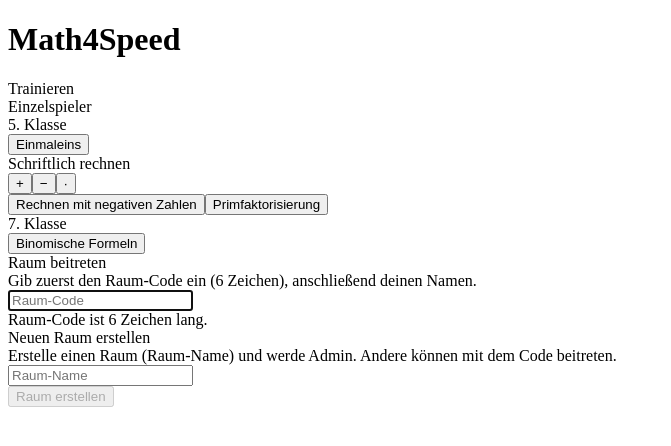
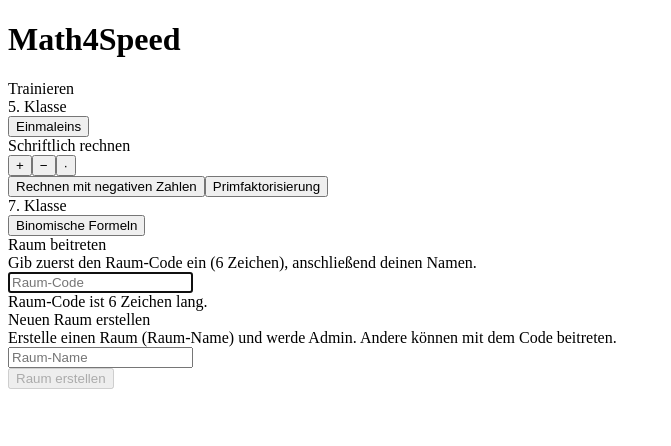
Before and after one commit to jklx/math4speed, a React (Vite) app: page / in a window 1280 px wide. Shown: the top 446 px of the page, without its empty margins (0-671 px from the left). Built offline with nearby package versions, Linux system fonts and the light colour scheme; no server answers; the HTML template or start-up script is replaced by a standard one.

Commit message:
`Removed subtitle "Einzelspieler" from MultiplayerLobby component`

```diff
--- a/src/MultiplayerLobby.jsx
+++ b/src/MultiplayerLobby.jsx
@@ -95,7 +95,6 @@ export default function MultiplayerLobby() {
         <div className="tile big">
           <div className="tile-body">
             <div className="title">Trainieren</div>
-            <div className="subtitle">Einzelspieler</div>
             <div className="category-selection category-selection-wide category-selection-minimal">
               <div className="category-grade-groups">
                 {categoryGroups.map(({ grade, categories }) => (
```
